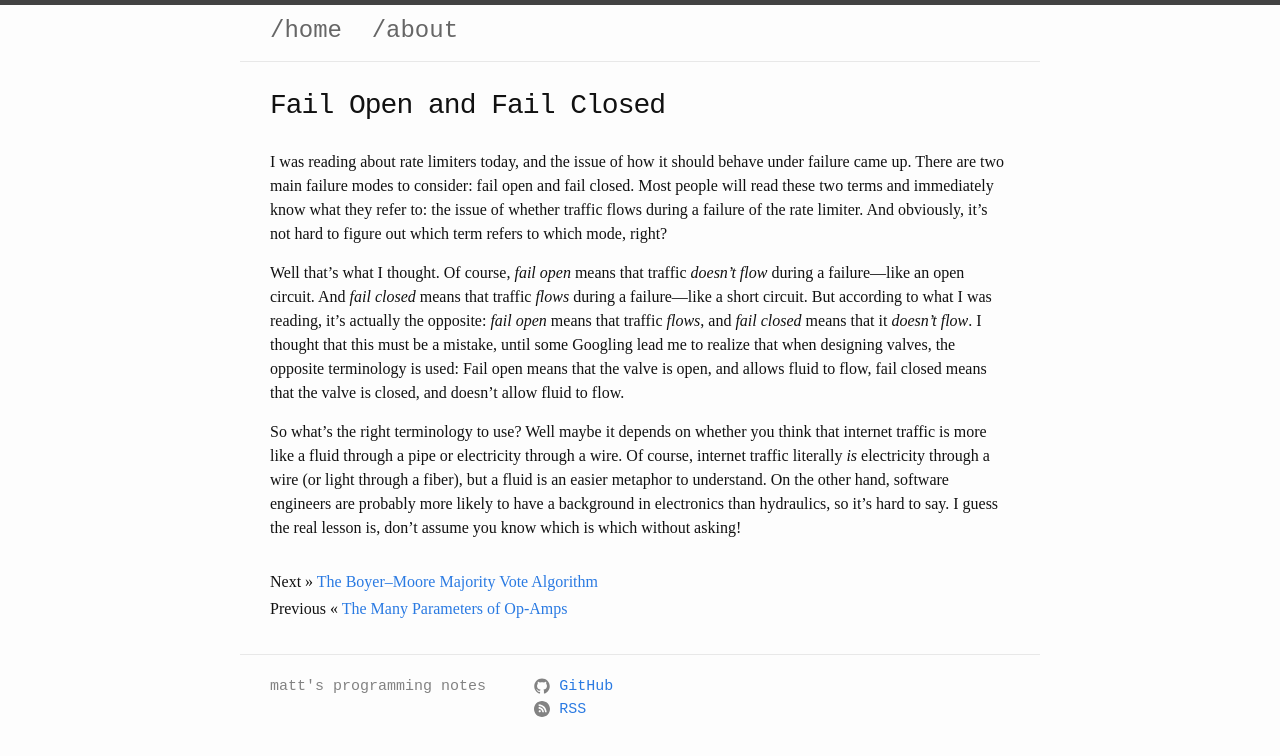
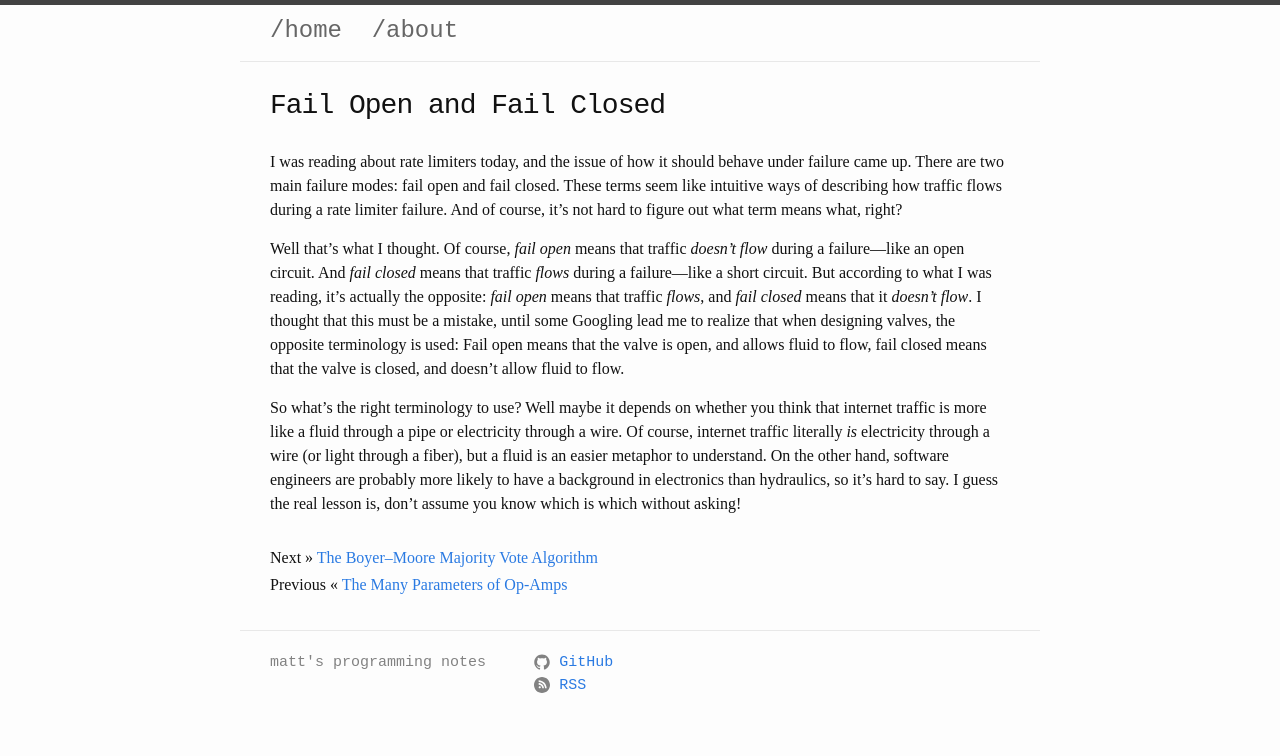
Before and after one commit to mattsteadman/mattsteadman.github.io, a Jekyll site: the page built from _posts/2023-11-30-fail-open-closed.md, in a window 1280 px wide. Shown: the top 756 px of the page. Built offline with Jekyll 4.4.1, drawn with Linux system fonts in a browser that asks for light colours.

Commit message:
Phrasing

```diff
--- a/_posts/2023-11-30-fail-open-closed.md
+++ b/_posts/2023-11-30-fail-open-closed.md
@@ -7,7 +7,7 @@
 description: "Fail Open and Fail Closed"
 ---
 
-I was reading about rate limiters today, and the issue of how it should behave under failure came up. There are two main failure modes to consider: fail open and fail closed. Most people will read these two terms and immediately know what they refer to: the issue of whether traffic flows during a failure of the rate limiter. And obviously, it's not hard to figure out which term refers to which mode, right?
+I was reading about rate limiters today, and the issue of how it should behave under failure came up. There are two main failure modes: fail open and fail closed. These terms seem like intuitive ways of describing how traffic flows during a rate limiter failure. And of course, it's not hard to figure out what term means what, right?
 
 Well that's what I thought. Of course, *fail open* means that traffic *doesn't flow* during a failure---like an open circuit. And *fail closed* means that traffic *flows* during a failure---like a short circuit. But according to what I was reading, it's actually the opposite: *fail open* means that traffic *flows*, and *fail closed* means that it *doesn't flow*. I thought that this must be a mistake, until some Googling lead me to realize that when designing valves, the opposite terminology is used: Fail open means that the valve is open, and allows fluid to flow, fail closed means that the valve is closed, and doesn't allow fluid to flow.
 
```
